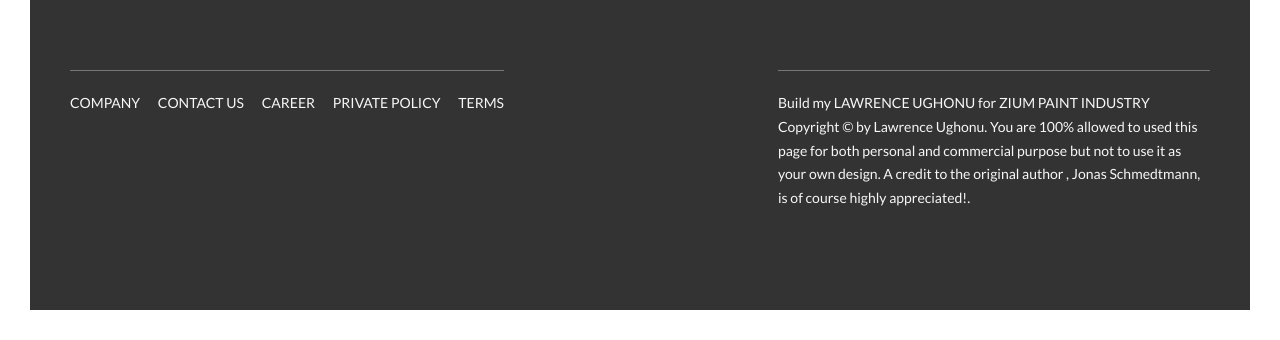
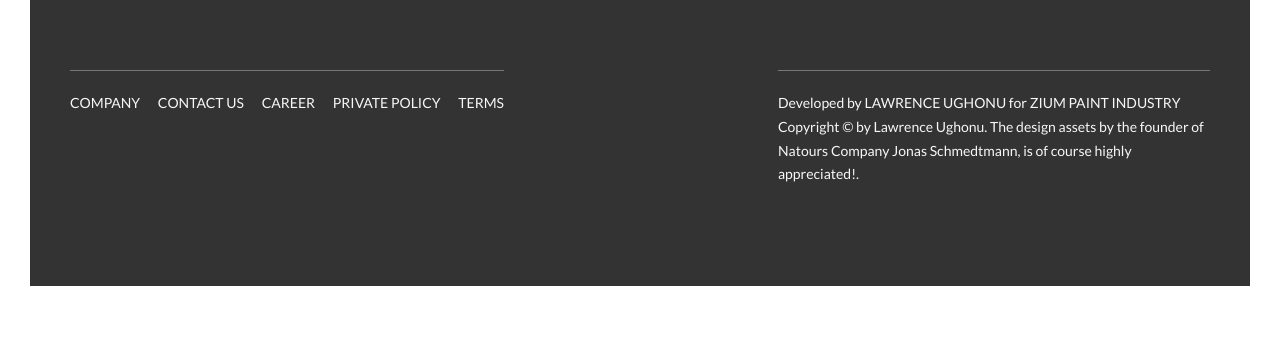
Before and after one commit to bykelaw/Natours, a website: page index.html in a window 1280 px wide. Shown: the part 6098-6438 px from the top of the page. After the commit the page ends 6414 px from the top, so only its background shows below. Drawn offline with Linux system fonts and the light colour scheme.

Commit message:
Changed the text in the footer

```diff
--- a/index.html
+++ b/index.html
@@ -508,11 +508,9 @@
         </div>
         <div class="col-1-of-2">
           <p class="footer__copyright">
-            Build my <a href="#" class="footer__link">Lawrence Ughonu</a> for
+            Developed by <a href="#" class="footer__link">Lawrence Ughonu</a> for
             <a href="#" class="footer__link">Zium Paint Industry</a> Copyright
-            &copy; by Lawrence Ughonu. You are 100% allowed to used this page
-            for both personal and commercial purpose but not to use it as your
-            own design. A credit to the original author , Jonas Schmedtmann, is
+            &copy; by Lawrence Ughonu. The design assets by the founder of Natours Company Jonas Schmedtmann, is
             of course highly appreciated!.
           </p>
         </div>
```
